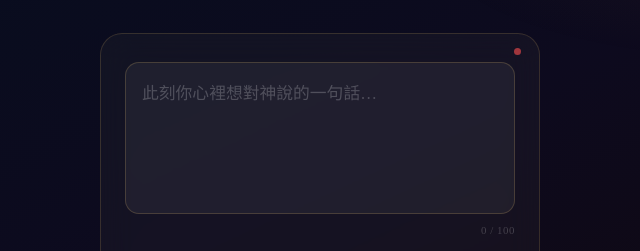
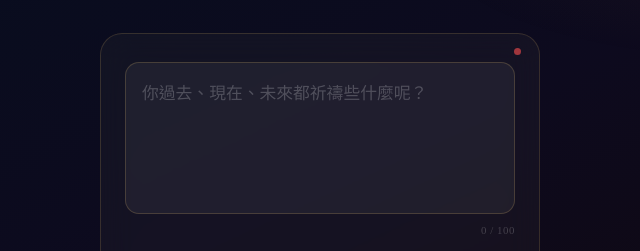
Before and after one commit to zipporah-lu/xin-dao-qiang, a website: page public/submit.html in a window 1280 px wide. Shown: the part 217-468 px from the top of the page, 320-960 px from the left. Drawn offline with Linux system fonts and the light colour scheme.

Commit message:
update placeholder text

```diff
--- a/public/submit.html
+++ b/public/submit.html
@@ -199,7 +199,7 @@
     <div class="status" id="status" title="連線狀態"></div>
     <textarea
       id="prayer-input"
-      placeholder="此刻你心裡想對神說的一句話…"
+      placeholder="你過去、現在、未來都祈禱些什麼呢？"
       maxlength="100"
       rows="4"
       autocomplete="off"
```
